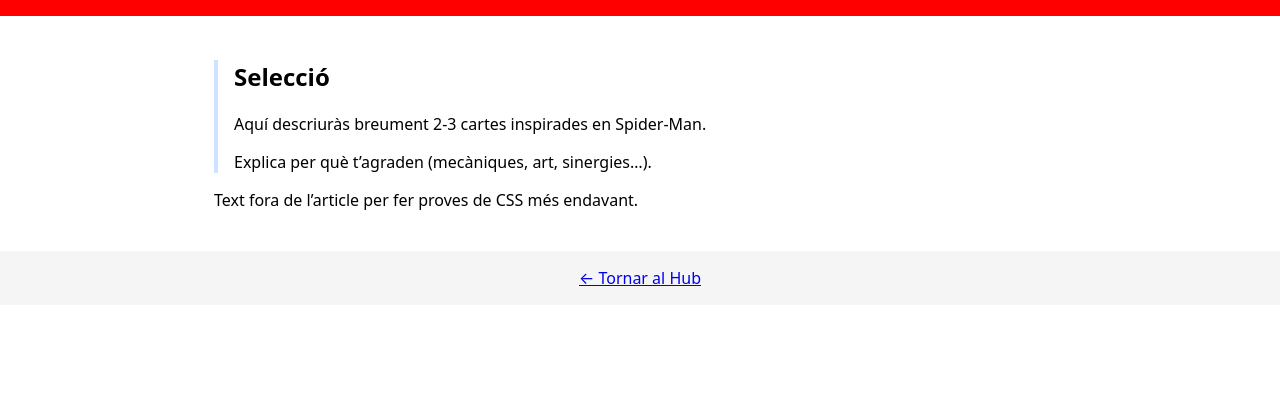
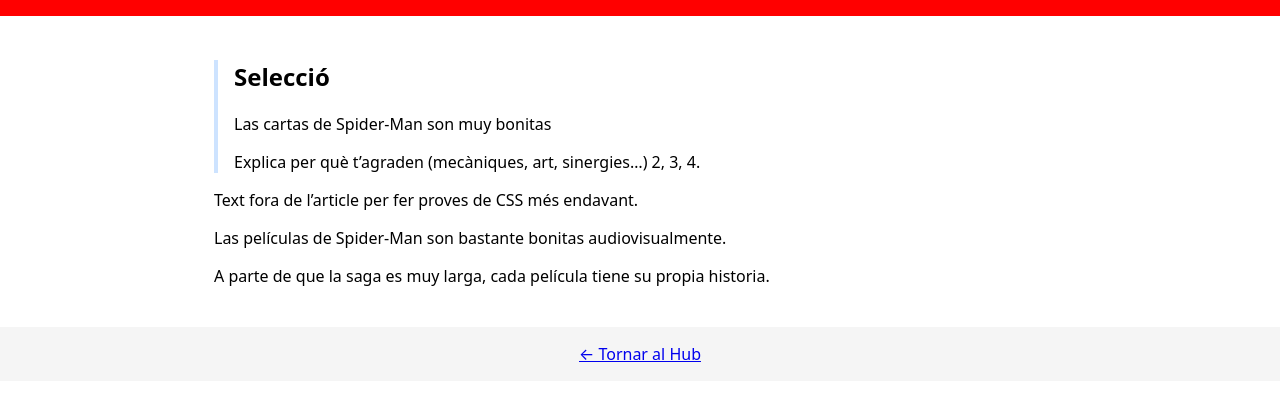
Before and after one commit to Ferarias-04/magic-hub, a plain HTML site: page spiderman.html in a window 1280 px wide. Shown: the part 102-500 px from the top of the page. Drawn offline with Linux system fonts and the light colour scheme.

Commit message:
modificades les frases spiderman

```diff
--- a/spiderman.html
+++ b/spiderman.html
@@ -16,11 +16,14 @@
   <main>
     <article>
       <h2>Selecció</h2>
-      <p>Aquí descriuràs breument 2-3 cartes inspirades en Spider-Man.</p>
-      <p>Explica per què t’agraden (mecàniques, art, sinergies…).</p>
+      <p>Las cartas de Spider-Man son muy bonitas</p>
+      <p>Explica per què t’agraden (mecàniques, art, sinergies…) 2, 3, 4.</p>
     </article>
 
     <p>Text fora de l’article per fer proves de CSS més endavant.</p>
+    <p>Las películas de Spider-Man son bastante bonitas audiovisualmente.</p>
+    <p>A parte de que la saga es muy larga, cada película tiene su propia historia.</p>
+
   </main>
 
   <footer>
```
